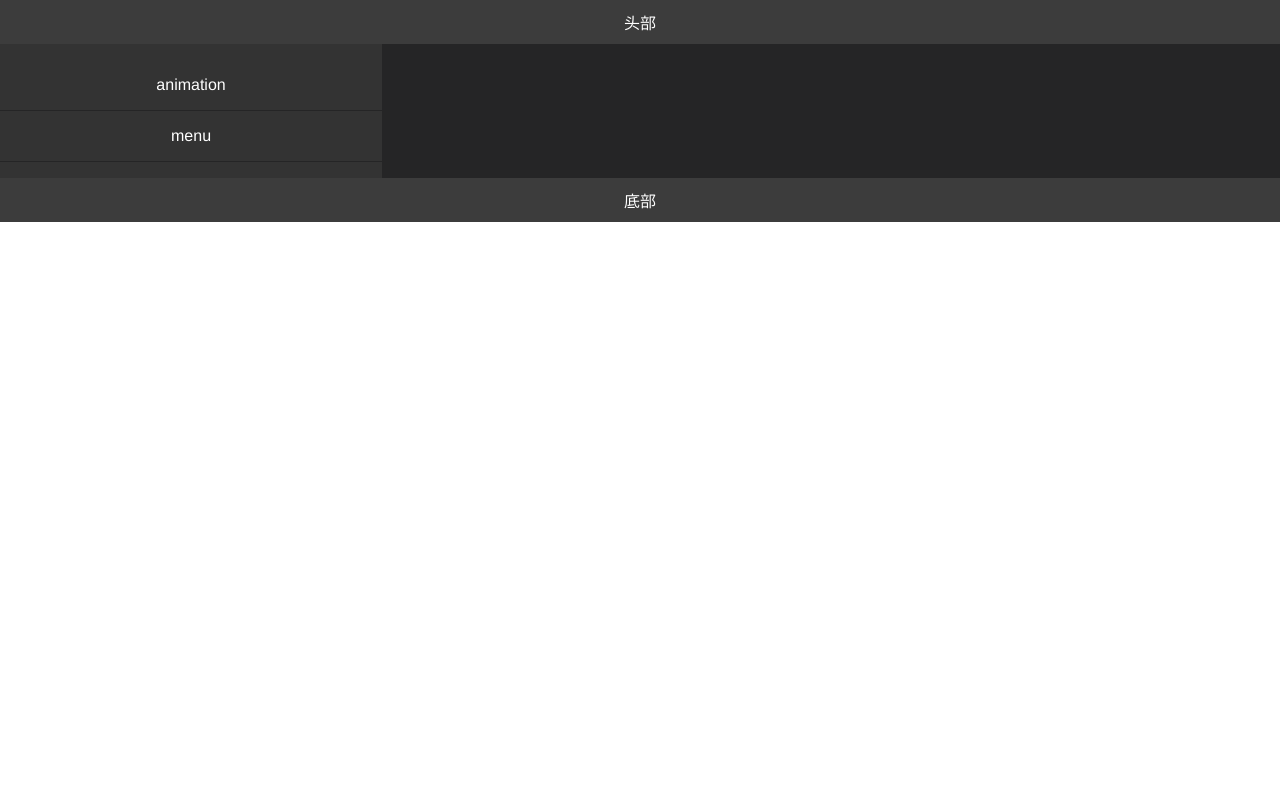
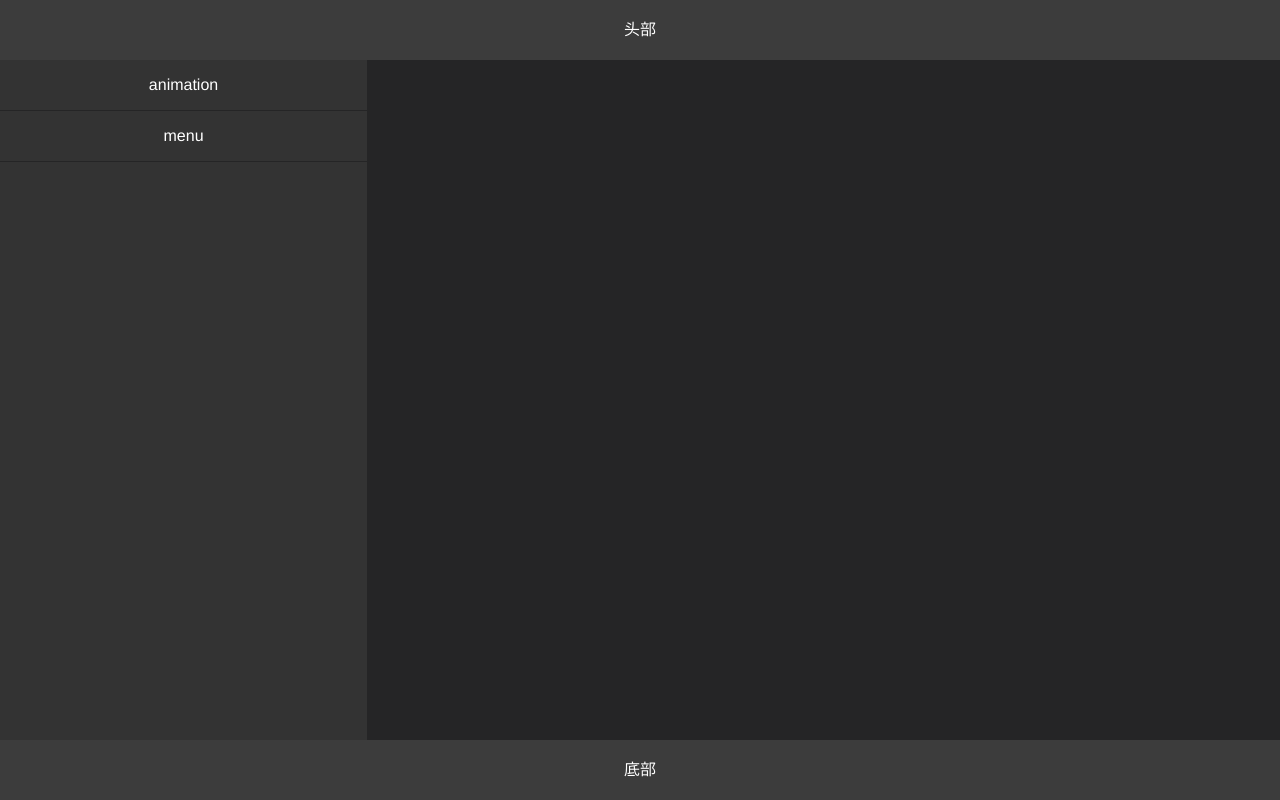
Before and after one commit to SkyeBlack/webnote, a Vue app: page / in a window 1280 px wide. Built offline with nearby package versions, Linux system fonts and the light colour scheme.

Commit message:
fill screen

```diff
--- a/src/view/MainPage.vue
+++ b/src/view/MainPage.vue
@@ -56,27 +56,31 @@ return{
 }
 
 .flex-container > * {
-  padding: 10px;
   flex: 1 100%;
 }
 
 .header {
+  height: 60px;
+  line-height: 60px;
   background-color: #3c3c3c;
   color: #fff;
 }
 
 .aside-menu {
-    padding: 0;
+  min-height: calc(100vh - 120px);
   background-color: #333333;
   color: #fff;
 }
 
 .content {
+  padding: 10px;
   text-align: left;
   background: #252526;
 }
 
 .footer {
+  height: 60px;
+  line-height: 60px;
   background-color: #3c3c3c;
   color: #fff;
 }
@@ -102,6 +106,10 @@ return{
   }
 }
 
+dl{
+  margin: 0;
+}
+
 .aside-menu dt:hover {
   background-color: #2d2b2b;
 }
@@ -112,9 +120,8 @@ return{
 
 .aside-menu a {
   display: block;
-  padding: 10px;
-  height: 30px;
-  line-height: 30px;
+  height: 50px;
+  line-height: 50px;
   color: #fff;
   text-decoration-line: none;
   -moz-text-decoration-line: none;
```
